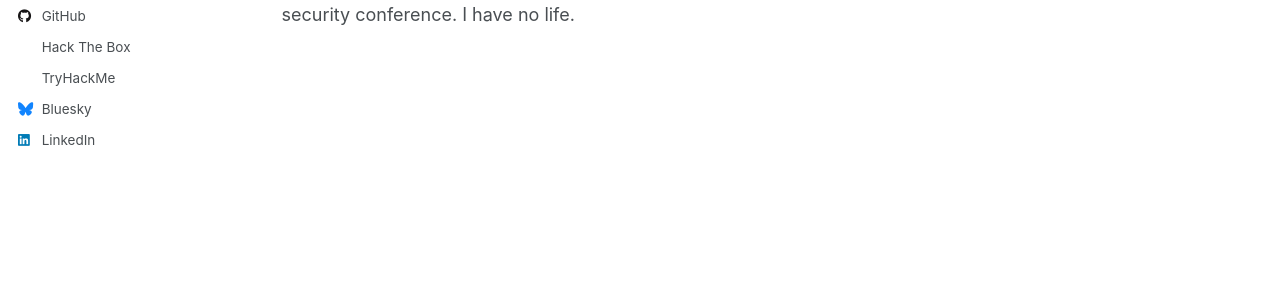
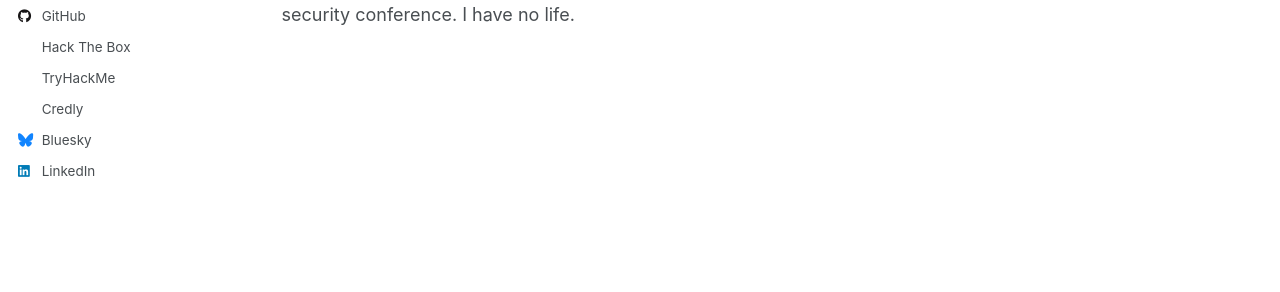
Before and after one commit to w33ts/w33ts.github.io, a Jekyll site: the page built from _pages/about.md, in a window 1280 px wide. Shown: the part 556-848 px from the top of the page. Built offline with Jekyll 4.4.1, drawn with Linux system fonts in a browser that asks for light colours; some web fonts are replaced.

Commit message:
Update author-profile.html

```diff
--- a/_includes/author-profile.html
+++ b/_includes/author-profile.html
@@ -88,6 +88,9 @@
       {% if author.tryhackme %}
         <li><a href="https://tryhackme.com/p/{{ author.tryhackme }}"><i class="fab fa-fw fa-clouds icon-pad-right" aria-hidden="true"></i>TryHackMe</a></li>
       {% endif %}
+      {% if author.credly %}
+        <li><a href="https://www.credly.com/users/{{ author.tryhackme }}"><i class="fab fa-fw fa-clouds icon-pad-right" aria-hidden="true"></i>Credly</a></li>
+      {% endif %}
 
       <!-- Font Awesome icons / Social media -->
       {% if author.bluesky %}
```
